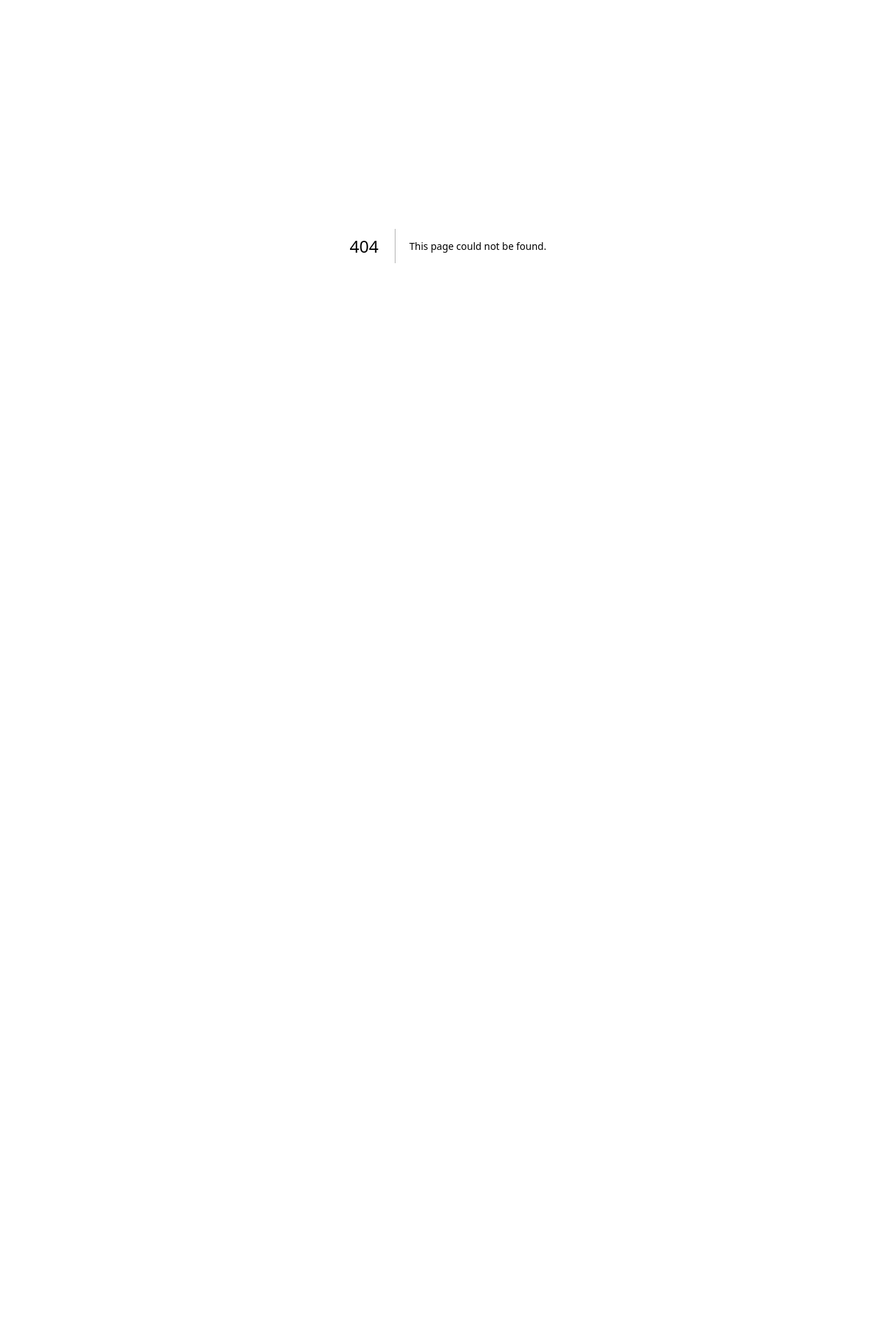
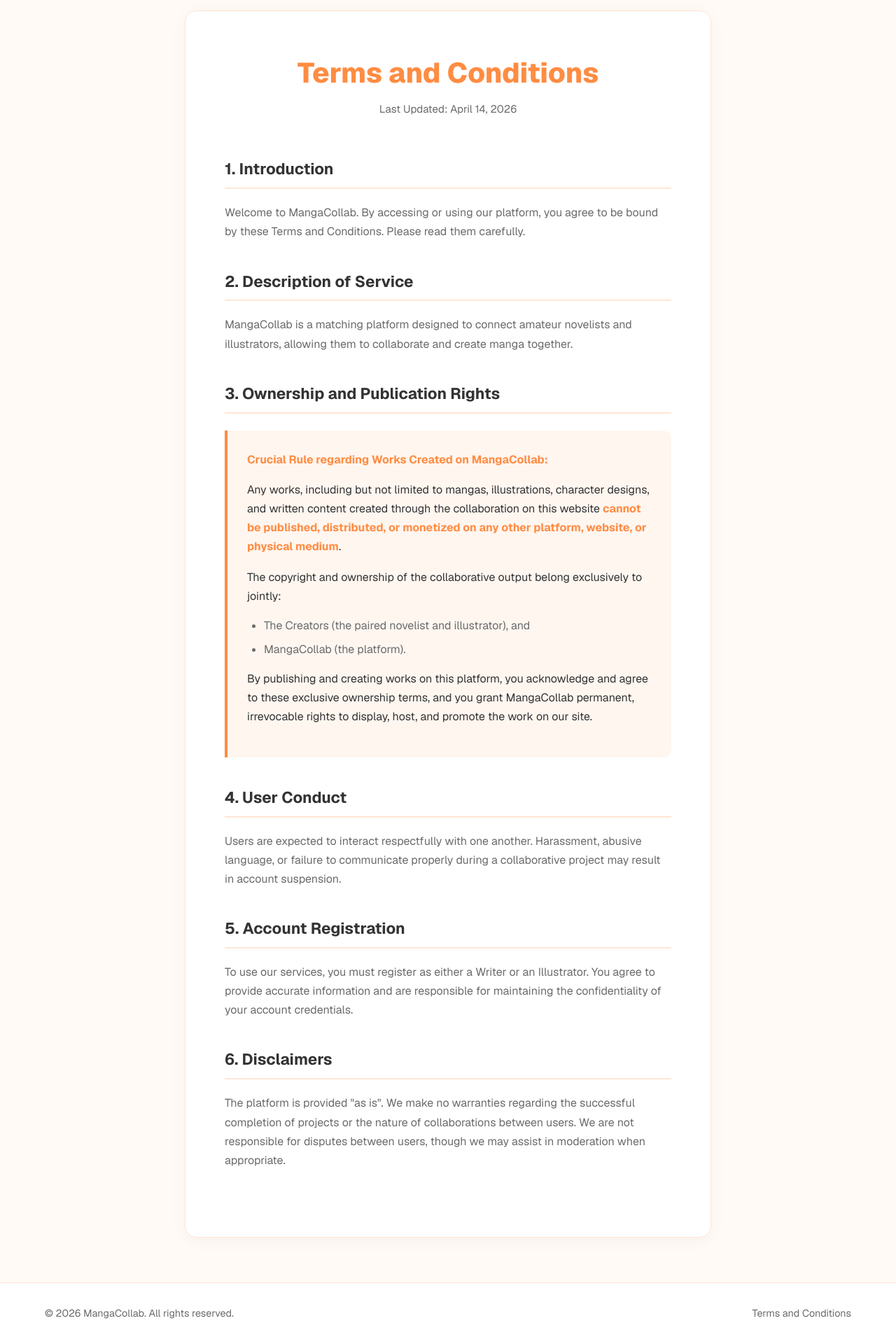
Before and after one commit to masatosotoma/manga-creator-matching-web, a Next.js app: page /terms in a window 1280 px wide. Before the commit this address had no page. Shown: the part 120-2040 px from the top of the page at 70% size. Before the commit the page ends 871 px from the top, so only its background shows below. Built offline with nearby package versions, Linux system fonts and the light colour scheme.

Commit message:
Adding the terms and conditions

```diff
--- a/app/globals.css
+++ b/app/globals.css
@@ -131,3 +131,34 @@
   background: var(--primary);
   color: white;
 }
+
+/* Footer styling */
+.footer {
+  margin-top: auto;
+  border-top: 1px solid var(--border-color);
+  padding: 2rem 0;
+  background-color: var(--card-bg);
+}
+
+.footer-container {
+  display: flex;
+  justify-content: space-between;
+  align-items: center;
+  flex-wrap: wrap;
+  gap: 1rem;
+  color: var(--text-muted);
+  font-size: 0.9rem;
+}
+
+.footer-links {
+  display: flex;
+  gap: 1.5rem;
+}
+
+.footer-link {
+  transition: color 0.2s ease;
+}
+
+.footer-link:hover {
+  color: var(--primary);
+}
--- a/app/layout.js
+++ b/app/layout.js
@@ -34,6 +34,14 @@
         <main className="main-content">
           {children}
         </main>
+        <footer className="footer">
+          <div className="container footer-container">
+            <p>&copy; {new Date().getFullYear()} MangaCollab. All rights reserved.</p>
+            <div className="footer-links">
+              <a href="/terms" className="footer-link">Terms and Conditions</a>
+            </div>
+          </div>
+        </footer>
       </body>
     </html>
   );
--- /dev/null
+++ b/app/terms/page.js
@@ -0,0 +1,53 @@
+import React from 'react';
+import styles from './terms.module.css';
+
+export default function TermsAndConditions() {
+  return (
+    <div className={`container ${styles.termsContainer}`}>
+      <div className={styles.termsContent}>
+        <h1 className={styles.title}>Terms and Conditions</h1>
+        <p className={styles.lastUpdated}>Last Updated: April 14, 2026</p>
+
+        <section className={styles.section}>
+          <h2>1. Introduction</h2>
+          <p>Welcome to MangaCollab. By accessing or using our platform, you agree to be bound by these Terms and Conditions. Please read them carefully.</p>
+        </section>
+
+        <section className={styles.section}>
+          <h2>2. Description of Service</h2>
+          <p>MangaCollab is a matching platform designed to connect amateur novelists and illustrators, allowing them to collaborate and create manga together.</p>
+        </section>
+
+        <section className={styles.section}>
+          <h2>3. Ownership and Publication Rights</h2>
+          <div className={styles.importantClause}>
+            <p><strong>Crucial Rule regarding Works Created on MangaCollab:</strong></p>
+            <p>Any works, including but not limited to mangas, illustrations, character designs, and written content created through the collaboration on this website <strong>cannot be published, distributed, or monetized on any other platform, website, or physical medium</strong>.</p>
+            <p>The copyright and ownership of the collaborative output belong exclusively to jointly:</p>
+            <ul>
+              <li>The Creators (the paired novelist and illustrator), and</li>
+              <li>MangaCollab (the platform).</li>
+            </ul>
+            <p>By publishing and creating works on this platform, you acknowledge and agree to these exclusive ownership terms, and you grant MangaCollab permanent, irrevocable rights to display, host, and promote the work on our site.</p>
+          </div>
+        </section>
+
+        <section className={styles.section}>
+          <h2>4. User Conduct</h2>
+          <p>Users are expected to interact respectfully with one another. Harassment, abusive language, or failure to communicate properly during a collaborative project may result in account suspension.</p>
+        </section>
+
+        <section className={styles.section}>
+          <h2>5. Account Registration</h2>
+          <p>To use our services, you must register as either a Writer or an Illustrator. You agree to provide accurate information and are responsible for maintaining the confidentiality of your account credentials.</p>
+        </section>
+
+        <section className={styles.section}>
+          <h2>6. Disclaimers</h2>
+          <p>The platform is provided "as is". We make no warranties regarding the successful completion of projects or the nature of collaborations between users. We are not responsible for disputes between users, though we may assist in moderation when appropriate.</p>
+        </section>
+
+      </div>
+    </div>
+  );
+}
--- /dev/null
+++ b/app/terms/terms.module.css
@@ -0,0 +1,86 @@
+.termsContainer {
+  padding: 4rem 1.5rem;
+  max-width: 800px;
+}
+
+.termsContent {
+  background: var(--card-bg);
+  padding: 3.5rem;
+  border-radius: 16px;
+  box-shadow: 0 4px 24px rgba(0, 0, 0, 0.04);
+  border: 1px solid var(--border-color);
+}
+
+.title {
+  font-size: 2.5rem;
+  font-weight: 800;
+  color: var(--primary);
+  margin-bottom: 0.5rem;
+  text-align: center;
+}
+
+.lastUpdated {
+  text-align: center;
+  color: var(--text-muted);
+  font-size: 0.95rem;
+  margin-bottom: 3.5rem;
+}
+
+.section {
+  margin-bottom: 2.5rem;
+}
+
+.section h2 {
+  font-size: 1.4rem;
+  font-weight: 700;
+  margin-bottom: 1.25rem;
+  color: var(--text-main);
+  border-bottom: 2px solid var(--border-color);
+  padding-bottom: 0.5rem;
+}
+
+.section p {
+  color: var(--text-muted);
+  line-height: 1.7;
+  margin-bottom: 1rem;
+}
+
+.section ul {
+  list-style-type: disc;
+  margin-left: 1.5rem;
+  margin-bottom: 1rem;
+  color: var(--text-muted);
+}
+
+.section li {
+  margin-bottom: 0.5rem;
+  line-height: 1.6;
+}
+
+.importantClause {
+  background: rgba(255, 140, 66, 0.08);
+  border-left: 4px solid var(--primary);
+  padding: 1.75rem;
+  border-radius: 0 12px 12px 0;
+  margin: 1.5rem 0;
+}
+
+.importantClause p {
+  color: var(--text-main);
+}
+
+.importantClause strong {
+  color: var(--primary);
+}
+
+@media (max-width: 768px) {
+  .termsContainer {
+    padding: 2rem 1rem;
+  }
+  .termsContent {
+    padding: 1.5rem;
+  }
+  .title {
+    font-size: 2rem;
+  }
+}
```
